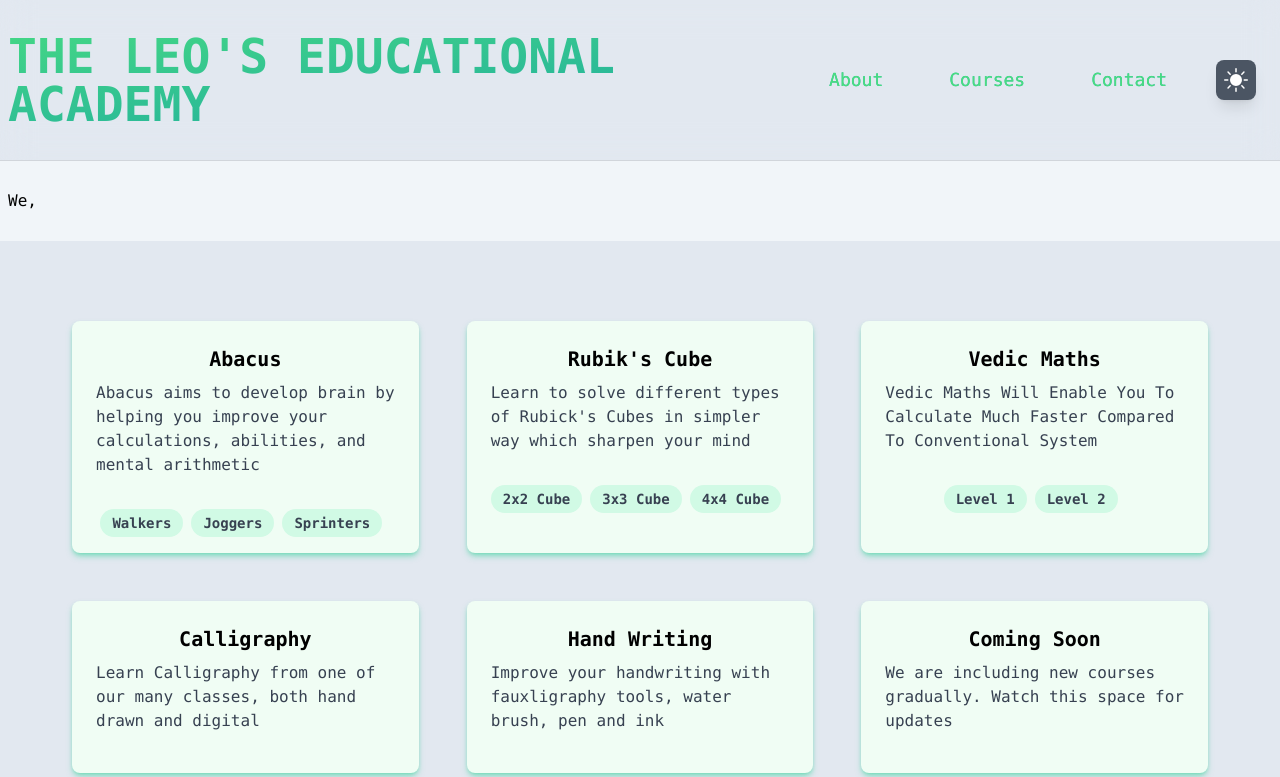
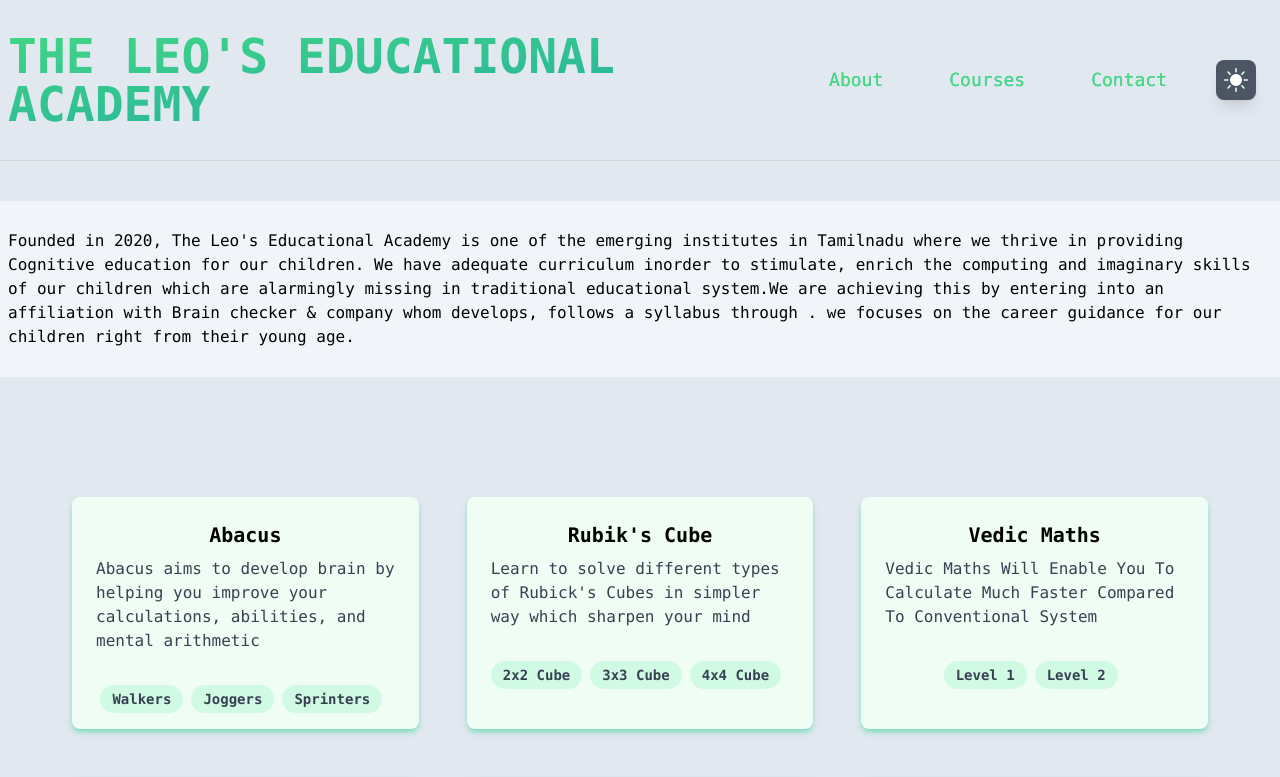
Before and after one commit to webdevpathologist/leo_edu_tailwind_v3, a React (Create React App) app: page / in a window 1280 px wide. Shown: the top 777 px of the page. Built offline with nearby package versions, Linux system fonts and the light colour scheme.

Commit message:
Started working @ About Us section & Minor Changes

```diff
--- a/src/components/aboutUs/aboutUs.jsx
+++ b/src/components/aboutUs/aboutUs.jsx
@@ -1,36 +1,10 @@
-// import {GiLion} from 'react-icons/gi';
-
-
-// export default function Header(props) {
-
-
-//     return(
-//     <nav className="sticky top-0 z-50 bg-white backdrop-filter backdrop-blur-lg bg-opacity-30 border-b border-gray-200 flex justify-left px-2 py-5 text-3xl font-extrabold text-transparent bg-clip-text bg-gradient-to-br from-green-400 to-cyan-600">
-//         {/* <h2 className="md:text-5xl sm:text-4xl px-3 dark:text-white" style={{transform:"scaleX(-1)",verticalAlign:"Bottom"}}><GiLion/> </h2>
-//         <h1 className="font-mono lg:text-5xl md:text-4xl flex text-opacity-80 uppercase dark:text-white">The Leo's Educational Academy</h1>
-//         <h2 className="md:text-5xl sm:text-4xl px-3 dark:text-white" ><GiLion/> </h2> */}
-//         <h2 className="md:text-5xl sm:text-4xl px-3" ><GiLion/> </h2>
-//         <h1 className="font-mono font-bold lg:text-5xl md:text-4xl flex uppercase">The Leo's Educational Academy</h1>
-//         <div className="justify-right text-1xl font-bold text-transparent bg-clip-text bg-gradient-to-br from-green-400 to-cyan-600">
-//           <a href="#"> About Us </a>
-//           <a href="#"> Courses </a>
-//           <a href="#"> Contact Us </a>
-//         </div>
-//     </nav>
-//     )
-
-// }
-
-import { useState } from "react";
-import {GiLion} from 'react-icons/gi';
-
 export default function AboutUs() {
-
-//   const [isNavOpen, setIsNavOpen] = useState(false); // initiate isNavOpen state with false
 
   return (
     <div className="flex items-center justify-between px-2 text-1xl">
-        We,
+        Founded in 2020, The Leo's Educational Academy is one of the emerging institutes in Tamilnadu where we thrive in providing Cognitive education for our children. We have adequate curriculum inorder to stimulate, enrich the computing and imaginary skills of our children which are alarmingly missing in traditional educational system.We are achieving this by entering into an affiliation with Brain checker & company whom develops, follows a syllabus through  . we focuses on the career guidance for our children right from their young age.
+
+
     </div>
   );
 }
--- a/src/components/contactForm/contactForm.jsx
+++ b/src/components/contactForm/contactForm.jsx
@@ -32,7 +32,7 @@ export default function ContactForm(props) {
     // console.log(errors);
 
     useEffect(()=>{
-        console.log(txtmsg);
+        // console.log(txtmsg);
         if (txtmsg && txtmsg!==''){
             const url="https://api.telegram.org/bot"+process.env.REACT_APP_BOT_TOKEN+"/sendMessage";
             // console.log(url);
--- a/src/sections/about.jsx
+++ b/src/sections/about.jsx
@@ -3,7 +3,7 @@ import AboutUs from '../components/aboutUs/aboutUs';
 export default function About() {
   return (
     <section id="about" className="font-mono bg-slate-100">
-      <div className="md:container md:mx-auto px-25 py-7">
+      <div className="md:container md:mx-auto my-10 px-25 py-7">
         <AboutUs />
       </div>
     </section>
```
